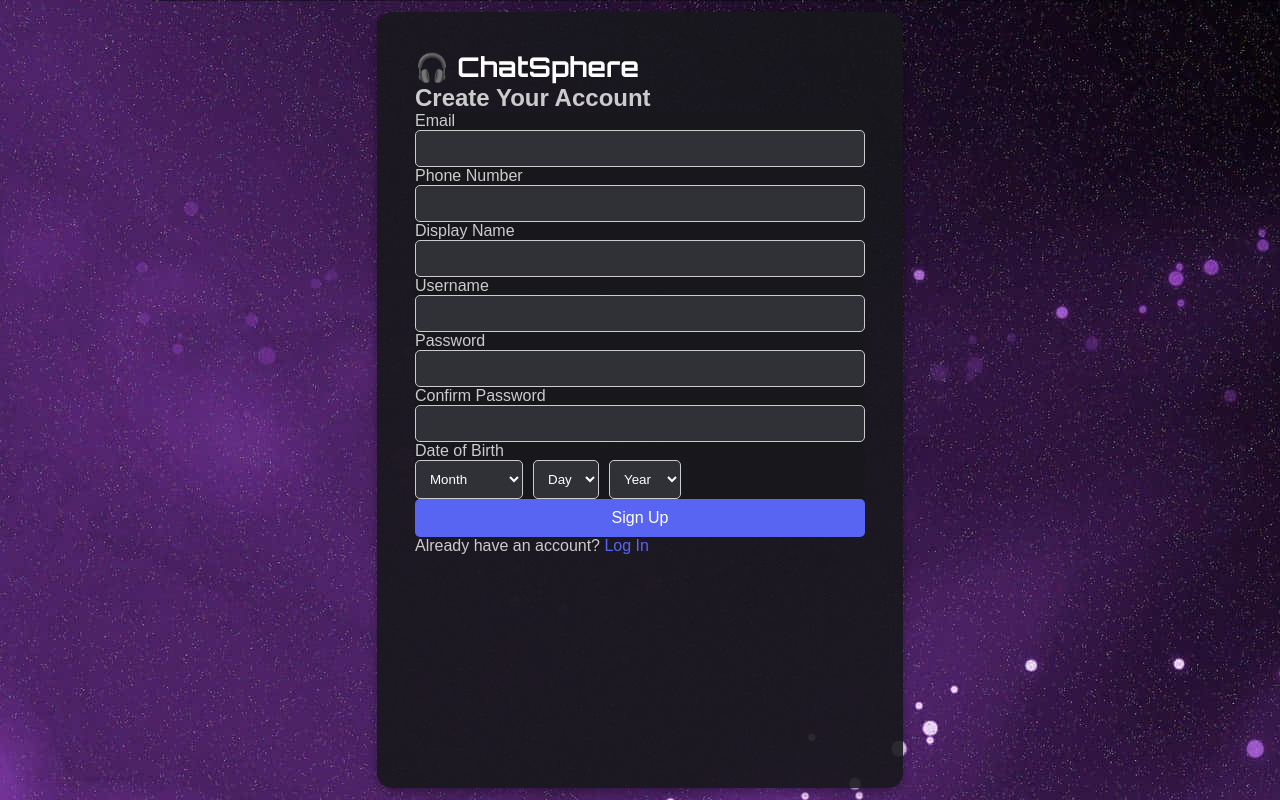
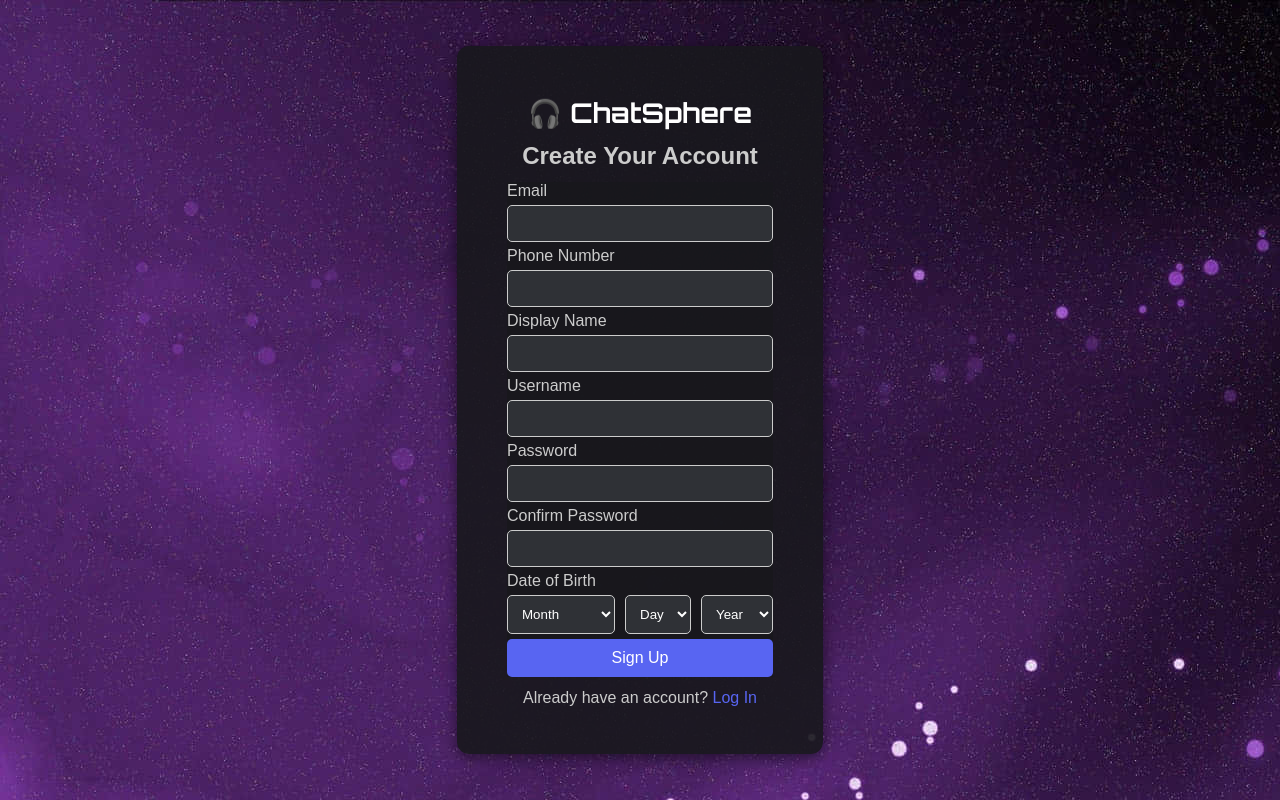
Before and after one commit to AbdurRehmanMalik1/ChattingApp, a React (Vite) app in the folder frontend/: page / in a window 1280 px wide. Both pictures are taken after a click on the button "Sign Up". Built offline with nearby package versions, Linux system fonts and the light colour scheme.

Commit message:
render background before login/signup form

```diff
--- a/frontend/src/App.jsx
+++ b/frontend/src/App.jsx
@@ -11,12 +11,14 @@ const App = () => {
 
   return (
     <div className="app-div">
+      <div className="background app-theme-primary">
         {isLogin ? (
           <Login toggleForm={toggleForm} />
         ) : (
           <Signup toggleForm={toggleForm} />
         )}
-    </div>
+        </div>
+      </div>
   );
 };
 
--- a/frontend/src/components/Login.jsx
+++ b/frontend/src/components/Login.jsx
@@ -8,7 +8,7 @@ const Login = ({ toggleForm }) => {
     return str.charAt(0).toUpperCase() + str.slice(1);
   }
   return (
-    <div className="background app-theme-primary">
+
         <div className="login-container app-theme-secondary">
           <div className="logo">🎧 ChatSphere</div>
           <h2 style={{marginBottom:"10px"}}>Welcome Back!</h2>
@@ -43,7 +43,7 @@ const Login = ({ toggleForm }) => {
           </p>
         </div>
 
-    </div>
+
   );
 };
 
--- a/frontend/src/components/Signup.jsx
+++ b/frontend/src/components/Signup.jsx
@@ -24,7 +24,7 @@ const Signup = ({ toggleForm }) => {
   }, []);
 
   return (
-    <div className="background app-theme-primary">
+
         <div className="signup-container app-theme-secondary">
           <div className="logo">🎧 ChatSphere</div>
           <h2>Create Your Account</h2>
@@ -114,7 +114,6 @@ const Signup = ({ toggleForm }) => {
             </button>
           </p>
         </div>
-    </div>
   );
 };
 
--- a/frontend/src/css/form.css
+++ b/frontend/src/css/form.css
@@ -31,21 +31,24 @@ h2 {
     row-gap:2px;
   }
   .signup-container {
-    margin: 12px 0px;
-    background-color: rgba(24, 24, 28, 0.9);
-    border-radius: 15px;
-    box-shadow: 0px 4px 10px rgba(0, 0, 0, 0.3);
-    width: 100%;
-    max-width: 450px;
-    padding: 38px;
+    margin-top: auto;
+    margin-bottom: auto;
+    background: rgba(24, 24, 28, 0.9);
+    padding: 50px;
+    border-radius: 12px;
+    box-shadow: 0 4px 15px rgba(0, 0, 0, 0.5);
+    text-align: center;
     display: flex;
     flex-direction: column;
+    row-gap: 12px;
+    height: 38rem;
   }
   .signup-form{
     display: flex;
     flex-direction: column;
     width: 100%;
     background-color: inherit;
+    row-gap: 5px;
   }
   label {
     text-align: left;
```
